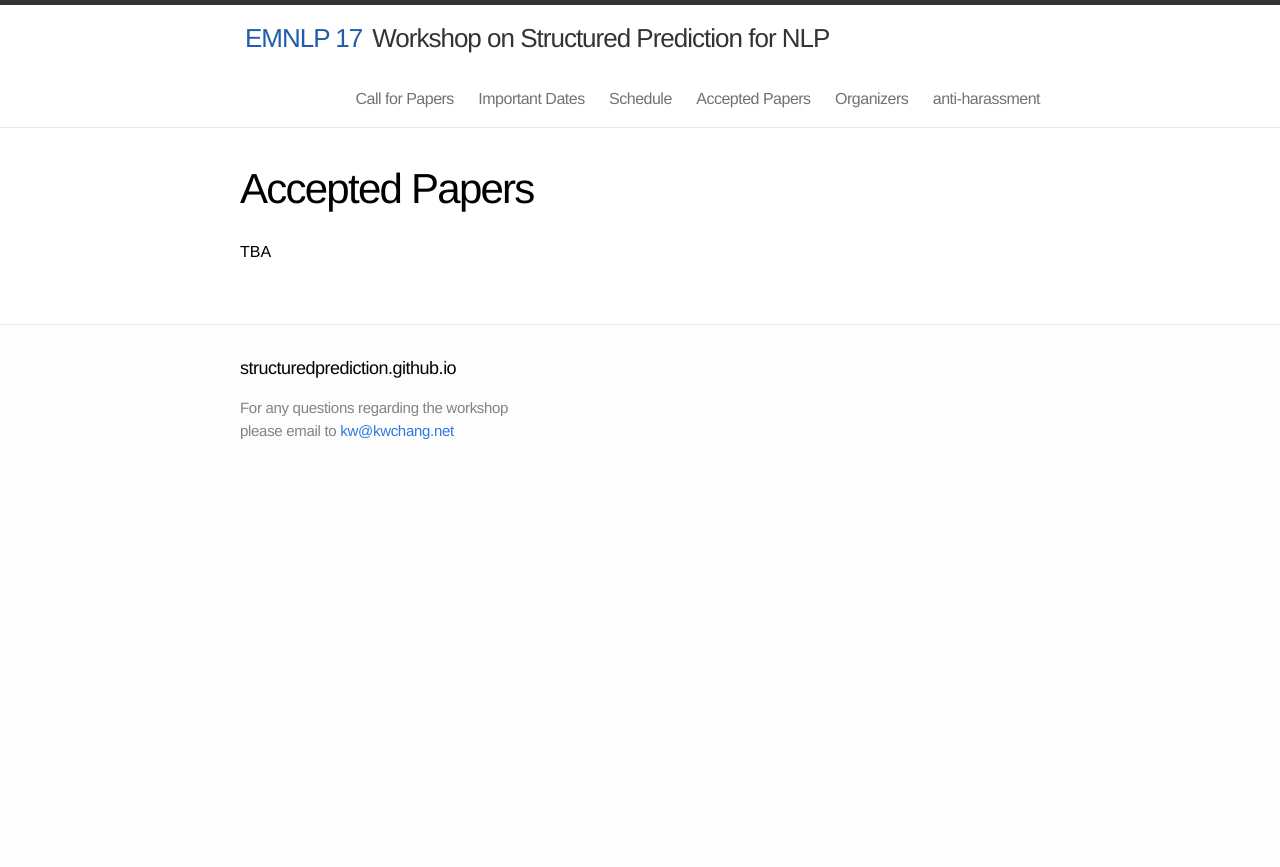
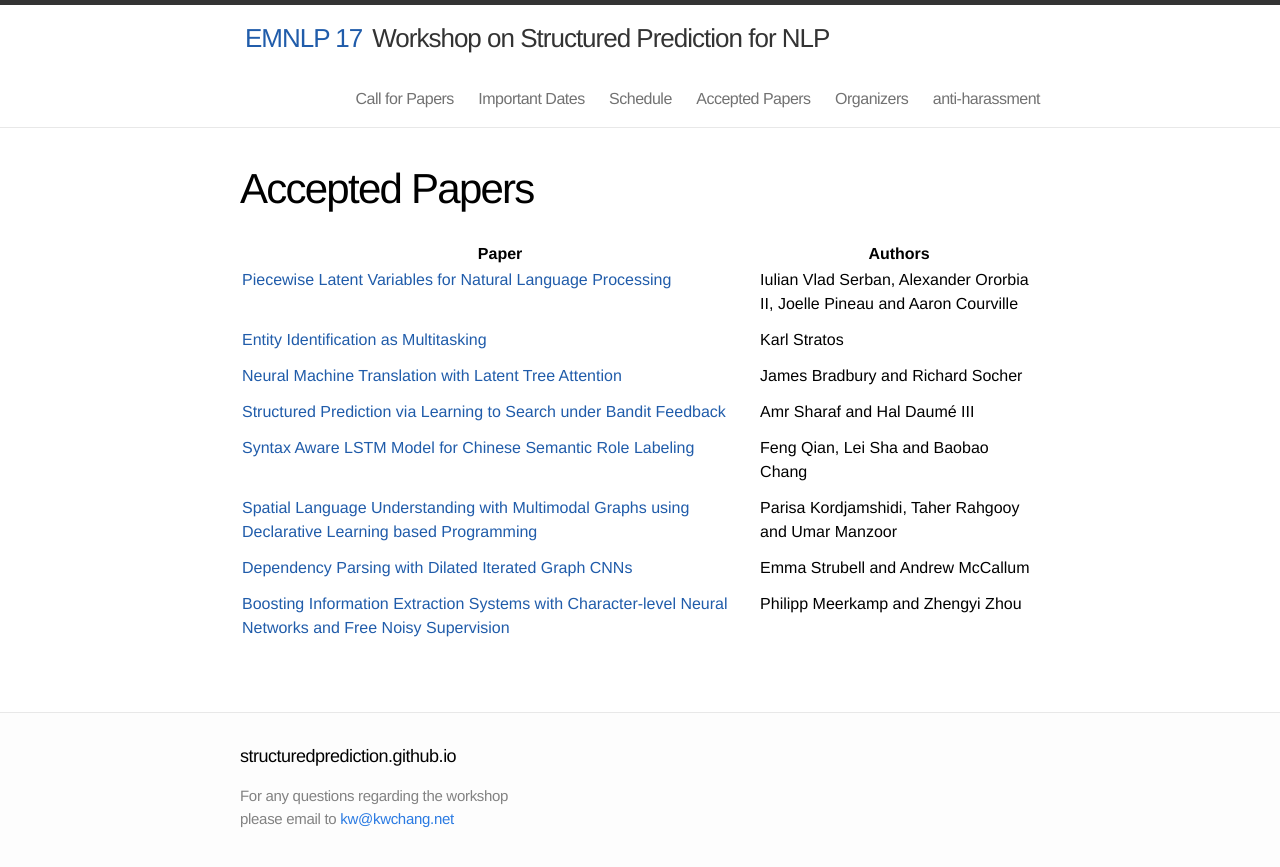
Before and after one commit to structuredprediction/structuredprediction.github.io, a Jekyll site: the page built from EMNLP17/5_ac.md, in a window 1280 px wide. Shown: the top 867 px of the page. Built offline with Jekyll 4.4.1, drawn with Linux system fonts in a browser that asks for light colours.

Commit message:
Update 5_ac.md

```diff
--- a/EMNLP17/5_ac.md
+++ b/EMNLP17/5_ac.md
@@ -4,4 +4,21 @@
 permalink: /EMNLP17/ac/
 name: 5
 ---
-TBA
+
+<table class="papers">
+<col width="65%">
+<col width="35%">
+<tr><th> Paper </th><th>Authors</th></tr>
+<tr><td> <a href="">Piecewise Latent Variables for Natural Language Processing </a></td><td>Iulian Vlad Serban, Alexander Ororbia II, Joelle Pineau and Aaron Courville</td> </tr>
+<tr><td> <a href="">Entity Identification as Multitasking </a></td><td>Karl Stratos</td> </tr>
+<tr><td><a href="">Neural Machine Translation with Latent Tree Attention</a> </td><td>James Bradbury and Richard Socher</td></tr>
+<tr><td><a href="">Structured Prediction via Learning to Search under Bandit Feedback </a></td><td>Amr Sharaf and Hal Daumé III </td> </tr>
+<tr><td><a href="">
+Syntax Aware LSTM Model for Chinese Semantic Role Labeling</a> </td><td>Feng Qian, Lei Sha and Baobao Chang </td></tr>
+<tr><td><a href="">
+Spatial Language Understanding with Multimodal Graphs using Declarative Learning based Programming </a></td> <td>Parisa Kordjamshidi, Taher Rahgooy and Umar Manzoor </td></tr>
+<tr><td><a href="">
+Dependency Parsing with Dilated Iterated Graph CNNs  </a></td> <td>Emma Strubell and Andrew McCallum  </td></tr>
+<tr><td><a href="">
+Boosting Information Extraction Systems with Character-level Neural Networks and Free Noisy Supervision  </a></td> <td>Philipp Meerkamp and Zhengyi Zhou  </td></tr>
+</table>
```
